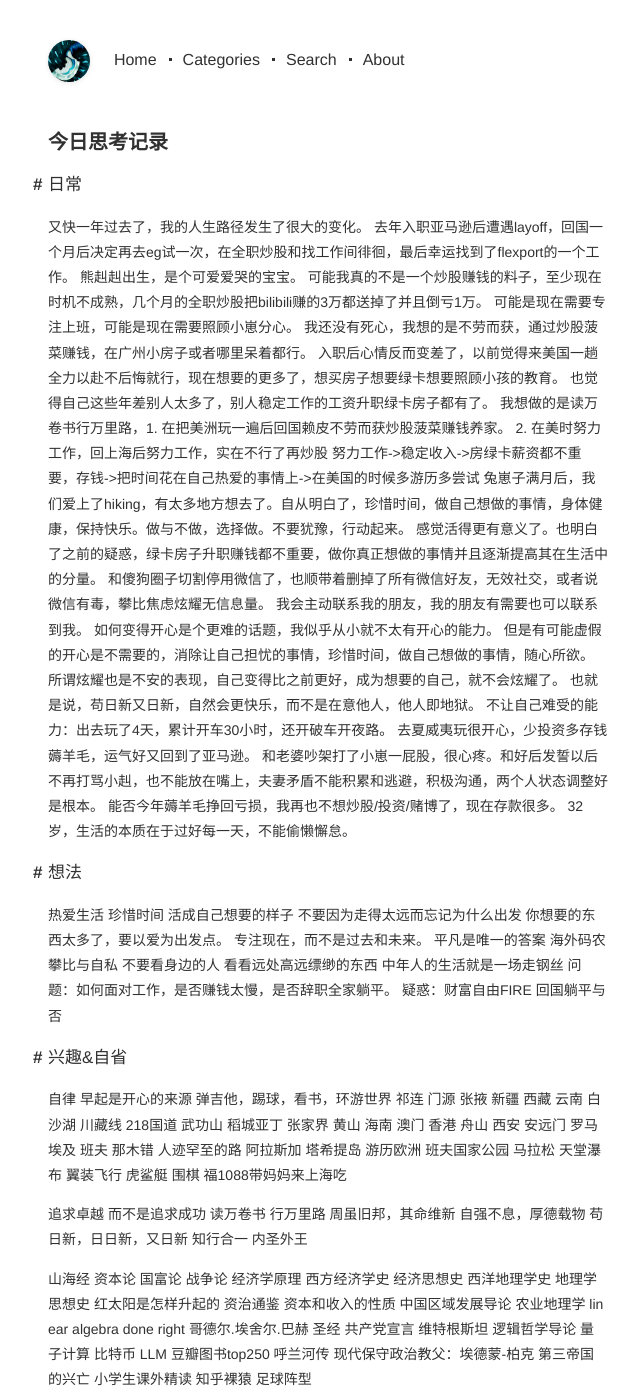
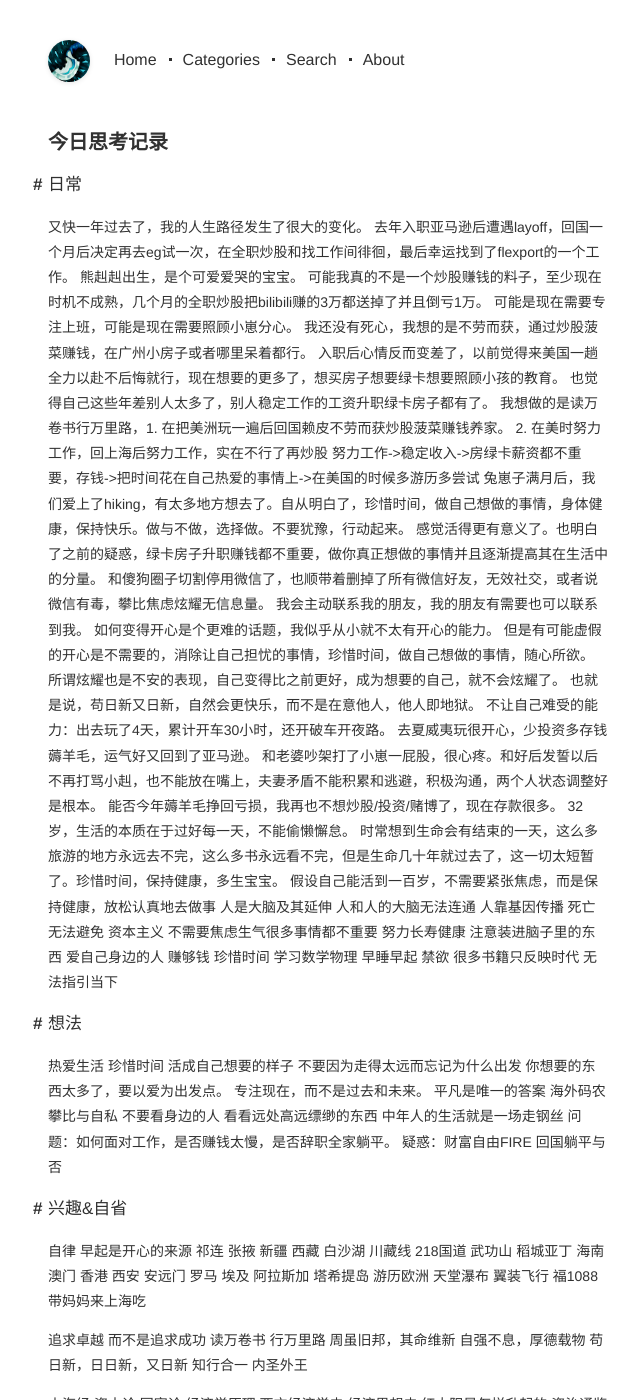
Before and after one commit to guoqingxiong/guoqingxiong.github.io, a Jekyll site: the page built from _posts/2023-07-22-日记.md, in a window 1280 px wide and 1400 px high. Shown: the whole window, without its empty margins (312-952 px from the left). Built offline with Jekyll 4.4.1, drawn with Linux system fonts in a browser that asks for light colours; some of the changed text lies outside the part shown.

```diff
--- a/_posts/2023-07-22-日记.md
+++ b/_posts/2023-07-22-日记.md
@@ -28,6 +28,20 @@ categories: [日记]
 和老婆吵架打了小崽一屁股，很心疼。和好后发誓以后不再打骂小赳，也不能放在嘴上，夫妻矛盾不能积累和逃避，积极沟通，两个人状态调整好是根本。
 能否今年薅羊毛挣回亏损，我再也不想炒股/投资/赌博了，现在存款很多。
 32岁，生活的本质在于过好每一天，不能偷懒懈怠。
+时常想到生命会有结束的一天，这么多旅游的地方永远去不完，这么多书永远看不完，但是生命几十年就过去了，这一切太短暂了。珍惜时间，保持健康，多生宝宝。
+假设自己能活到一百岁，不需要紧张焦虑，而是保持健康，放松认真地去做事
+人是大脑及其延伸
+人和人的大脑无法连通
+人靠基因传播
+死亡无法避免
+资本主义
+不需要焦虑生气很多事情都不重要
+努力长寿健康
+注意装进脑子里的东西
+爱自己身边的人
+赚够钱 珍惜时间 学习数学物理
+早睡早起 禁欲
+很多书籍只反映时代 无法指引当下
 
 ## 想法
 热爱生活 珍惜时间 活成自己想要的样子
@@ -43,11 +57,9 @@ categories: [日记]
 ## 兴趣&自省
 自律
 早起是开心的来源
-弹吉他，踢球，看书，环游世界
-祁连 门源 张掖 新疆 西藏 云南 白沙湖 川藏线 218国道 武功山 稻城亚丁 张家界 黄山 海南 澳门 香港 舟山 西安 安远门 罗马 埃及 班夫
-那木错 人迹罕至的路
-阿拉斯加 塔希提岛 游历欧洲 班夫国家公园
-马拉松 天堂瀑布 翼装飞行 虎鲨艇 围棋
+祁连 张掖 新疆 西藏 白沙湖 川藏线 218国道 武功山 稻城亚丁 海南 澳门 香港 西安 安远门 罗马 埃及
+阿拉斯加 塔希提岛 游历欧洲
+天堂瀑布 翼装飞行
 福1088带妈妈来上海吃
 
 追求卓越 而不是追求成功
@@ -62,34 +74,71 @@ categories: [日记]
 山海经
 资本论
 国富论
-战争论
 经济学原理
 西方经济学史
 经济思想史
-西洋地理学史
-地理学思想史
 红太阳是怎样升起的
 资治通鉴
 资本和收入的性质
-中国区域发展导论
-农业地理学
 linear algebra done right
 哥德尔.埃舍尔.巴赫
 圣经
 共产党宣言
 维特根斯坦 逻辑哲学导论
+庄子
+追忆似水年华
+战争与和平
+第三帝国的兴亡
+国史大纲
+东晋门阀政治
+罗马帝国衰亡史
+阿含经
+人性的弱点
+城南旧事
 量子计算
 比特币
 LLM
 豆瓣图书top250
-呼兰河传
 现代保守政治教父：埃德蒙-柏克
-第三帝国的兴亡
 小学生课外精读
 知乎裸猿
 足球阵型
 
 ## 读书笔记
+
+《中国历代政治得失》
+名不正则言不顺 每况愈下 钱穆 中国自己的道统 有人事而无制度
+
+《悉达多》
+把自己对佛教的理解编成书，感觉像在看一个个读者故事。
+文学还是要文笔第一，硬搭个框架写寓言故事不够高明。
+偏向心理分析，故事性不足。看到网上推荐他的代表作荒原狼，翻了一下才发现自己原来读过，印象不深。
+我觉得还是因为黑塞笔力不足没能写成长篇，倚靠佛陀或是歌德的思想，再或是借助荣格。
+这位德国人的前辈叔本华受到佛学的影响，写出《作为意志和表象的世界》；他的同辈海德格尔也是在一战后的20年代写出《存在与时间》；后面还有前赴后继的西方知识分子受佛教影响写出《在路上》《禅与摩托车》等作品；
+包括当代也有这位修习禅宗的赫拉利瞎编《人类简史》。
+他们都提到了时间。书中后半部都在河流边展开，就是为了用水流引申出时间不存在这个概念。
+
+
+《人类简史》
+人类虚构的概念，资本的力量，地球上生物的最大幸福，幸福的定义，佛教的不去欲求，人类的未来。
+人类发展并不是靠幸福或者自由来推动。
+但全篇生搬硬套，学术不严谨。
+看历史改变不了过去和未来，改变的是人的mindset心态和观念。
+
+《杜甫诗全集》
+杜甫诗就像是一座巨大的宝藏，处处是名言成语，千家注杜不是虚言。
+以前课本上看过熟悉的略过不谈。 比如哀江头，代入感极强。
+其中 人生有情泪沾臆，江水江花岂终极。这句诗一看就有种相见恨晚的感觉，在我看来这句就已经盖过了春江花月夜这种全篇虚指的宫体诗。
+再看到自京赴奉先五百字，结合杜甫的人生经历整一个少年壮志一日上树能千回再到郁郁不得志中年丧子晚年飘零，对他佩服得五体投地，而且这首诗就是在安史之乱前一个月写出，不愧是诗史。
+后面现实主义三吏三别茅屋歌就不说了，名气比较大。
+也读懂了赠卫八处士和江南逢李龟年那份时光荏苒物是人非。 再到老年时期风格沉郁顿挫到了一种寻求格律诗突破的境界。
+怀咏五首，登楼登高，特别是秋兴八首组诗。这些诗基本把七律写透了，我一个文学爱好者只觉得没见过比这更好的，好在哪里说不上来。
+摘抄几句其中很喜欢的：
+怅望千秋一洒泪，萧条异代不同时。
+丛菊两开他日泪，孤舟一系故园心。
+同学少年多不贱，五陵衣马自轻肥。
+玉龙寂寞秋江冷，故国平居有所思。
+人生不相见，动如参与商。
 
 《乡村教师》
 中二时期的脑洞，总觉得自己的一个小举动会影响地球明天是否爆炸，当然作者升华了这一主题。
@@ -215,20 +264,3 @@ LLM
 腘绳肌：健身房小腿
 颈椎病：颈椎操 坐姿
 中午晚上：按摩椅 调整呼吸
-
-## 周计划
-   周一 周二 周三 周四 周五 周六 周日
-
-6  股票 股票 股票 股票 股票 起床 起床
-
-7  运动 运动 运动 运动 运动 运动 运动
-
-8  看书 看书 看书 看书 看书 看书 看书
-
-11 上班 上班 上班 上班 上班 看书 看书
-
-5  滑板 滑板 滑板 滑板 滑板 滑板 滑板
-
-7  吃饭 吃饭 吃饭 吃饭 吃饭 吃饭 吃饭
-
-10 睡觉 睡觉 睡觉 睡觉 睡觉 睡觉 睡觉
```
